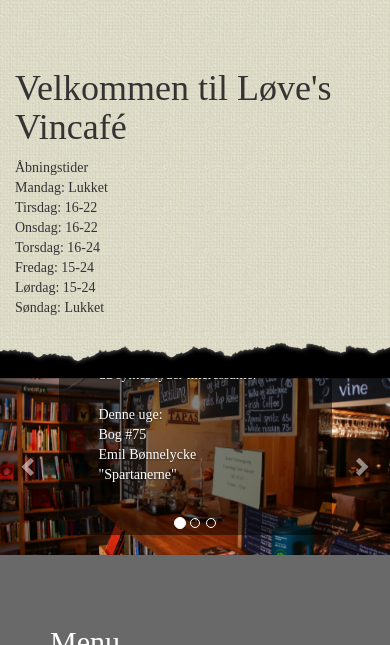
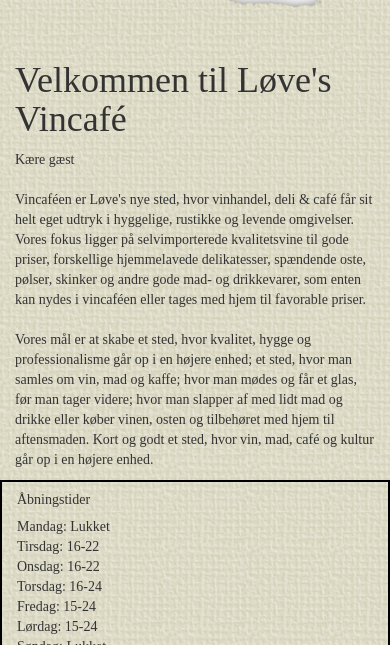
Before and after one commit to JeppeSBjerrum/projekt2.2, a PHP site: page /vincafe.php in a window 390 px wide; the page is wider, and only the part inside the window is pictured. Shown: the part 818-1463 px from the top of that part. Run offline with PHP 8.4, Linux system fonts and the light colour scheme.

Commit message:
JS virker ikke
Masser af opdatering af design.
Pas på Kraken kan fucke dokumenterne op......

```diff
--- a/css/stylesheet.css
+++ b/css/stylesheet.css
@@ -1,3 +1,7 @@
+/*BASICS*/
+body {
+	font-family: Ubuntu;
+}
 #indexsite body {
 	overflow: hidden;
 }
@@ -70,6 +74,7 @@
 	margin-left: -2vw;
 	width: 20vw;
 }
+
 /*Forside på Mobil side*/
 @media screen and (max-width:767px) {
 .vincafelink {
@@ -134,72 +139,132 @@
 	width: auto;
 }
 }
-
-
-
-
-body {font-family: Ubuntu;}
-/*VINCAFE SIDEN*/
-.carousel-caption {
-	max-width: 600px;
-margin: auto;}
-.carousel-caption p {
-	text-align: left;
+/*FÆLLES TING FOR UNDERSIDERNE - de classes og id'er der går ingen på flere undersider*/
+.abningstider {
+	border: 2px solid black;
 }
 
 #vinsite .container-fluid {
-	padding: 0;
-	background-color: rgba(0,0,0,1);
+	padding: 0;}
+
+.storvideo {
+	height: 97vh;
 }
-
-#vinvelkomstid {
-background-image: url(../images/paper.png);
-background-size: cover;
-	margin-top: -30px;
+.velkomstkasse {
+	background-image: url(../images/paper.png);
+	background-size: cover;
+	margin-top: -60px;
 	padding-top: 100px;
 	padding-bottom: 50px;
 	z-index:3;
 }
 
+
 #menuid {
 	background-color: dimgray;
 	color: white;
 	padding: 50px;
-	z-index: 3;
+	z-index: 3;}
+
+.carousel-caption {
+	max-width: 600px;
+	margin: auto;
+
 }
-#smagningid {
-	background-image: url(../images/vincafeglas.jpg);
-	background-size: cover;
-	padding: 50px;
-}
-.storvideo video{
-	height: 80vh;
-	margin-top:-11vh;
-	margin-left: -5vw;
-	z-index: 0;
-	position:sticky;
+.menucarousel {
+	margin-bottom: 30px;
 }
 
+.storvideo video{
+	z-index: -10;
+	width: 100%;
+}
+
+
+#menuindhold {
+	margin-top: 20px;
+}
+#menuid {
+	background-color: rgba(51,51,51,1.00);
+	color: white;
+	padding: 40px 20px;
+}
+/*sort kasse styling*/
 .boks {
 	background-color: rgba(0,0,0,0.50);
 	color: white;
-padding: 40px;
+	padding: 40px;
 }
+/*nav - header.php*/
 
 nav ul {
 	list-style: none;
 	float: right;
+	background-color: rgba(0,0,0,0.50);
+	margin-top: 30px;
+	padding: 0px;
 }
 nav ul li {
-	float: right;
-	padding: 20px;
 	z-index: 3;
+	float: left;
+	padding: 10px 30px;
+}
+nav a {
+	color: white;
+	font-size: 18px;
+}
+nav a:hover, nav a:visited:hover {
+	color: grey;
+	text-decoration: none;
+
 }
 #logo {
 	float: left;
 	width: 300px;
 	z-index: 10;
 }
-.maps{
-	width: 100%;
+/*Button custom*/
+.btn-custom {
+	border: 2px solid white;
+	color: white;
+	border-radius: 0px;
+	padding: 10px;
+	margin: 0px;
 }
+.btn-custom:hover, .btn-custom:visited:hover {
+	color: white;
+	cursor: pointer;
+	border: 2px solid grey;
+}
+/*footer*/
+footer .row {
+	margin-top: 30px;
+}
+footer {
+	background-color: rosybrown;
+}
+
+
+/*VINCAFE UNDERSIDEN*/
+#vinsite .container-fluid {
+	padding: 0;
+}
+#smagningid {
+	background-image: url(../images/vincafeglas.jpg);
+	background-size: cover;
+	padding-top: 80px;
+	padding-bottom: 80px;
+}
+
+#vinmenucarousel .item img {
+	min-width: 300px;
+}
+/*KONTAKT UNDEDRSIDE*/
+.navbillede {
+	height: 50vh;
+	background-image: url(../images/IMG_0760.JPG);
+}
+/*BOGCAFE UNDERSIDE*/
+.bogmenuimg {
+	padding-bottom: 30px;
+}
--- a/footer.php
+++ b/footer.php
@@ -1,8 +1,8 @@
 <footer>
-<img class="maps" src="images/mammismaps.JPG" alt="">
+<iframe src="https://www.google.com/maps/embed?pb=!1m18!1m12!1m3!1d356.7182407058315!2d10.208964280464548!3d56.16011587699538!2m3!1f0!2f0!3f0!3m2!1i1024!2i768!4f13.1!3m3!1m2!1s0x0%3A0x1cc152da79721183!2sVincaf%C3%A9en!5e0!3m2!1sda!2sdk!4v1494667091584" width="100%" height="400" frameborder="0" style="border:0" allowfullscreen></iframe>
 <div class="container">
 <div class="row">
-<div class="col-sm-3">
+<div class="col-xs-6 col-sm-3">
 	<h3>Bogcaféen</h3>
 	<p>Løve's Bog- og VinCafé<br>
 
@@ -24,8 +24,9 @@ Mandag-Fredag: 9-24 <br>
 Lørdag: 10-24 <br>
 
 Søndag: 10-18 </p>
+<a href="#"><img src="images/fcicon.png" alt=""></a>
 </div>
-<div class="col-sm-3">
+<div class="col-xs-6 col-sm-3">
 	<h3>Vincaféen</h3>
 	<p>
 		Vincaféen<br>
@@ -56,18 +57,37 @@ Lørdag: 15-24 <br>
 
 Søndag: Lukket
 	</p>
+	<a href="#"><img src="images/fcicon.png" alt=""></a>
+</div>
+<div class="col-sm-3">
+<h3>Sitemap</h3>
+<a href="index.html">Forside</a><br>
+
+<a href="bogcafe.php">Bogcafé</a><br>
+
+<a href="vincafe.php">Vincafé</a><br>
+
+<a href="kontakt.php">Kontakt</a>
 </div>
 
+	<div class="col-sm-3">
+
+</div>
 
 </div>
 <div class="text-center">
 	Credit: Music by
+	<br>
+<br>
+
+	<?php echo date('Y');?>
 </div>
 </div>
 </footer>
 </div> <!--container-fluid afsluttet-->
 	<script src="js/jquery-1.11.3.min.js"></script>
 	<script src="js/bootstrap.js"></script>
+	<script src="js/script.js"></script>
 
   </body>
 </html>
--- a/header.php
+++ b/header.php
@@ -0,0 +1,26 @@
+<!DOCTYPE html>
+<html id="vinsite" lang="da">
+  <head>
+   <!--metatags-->
+    <meta charset="utf-8">
+	<meta http-equiv="X-UA-Compatible" content="IE=edge">
+	<meta name="viewport" content="width=device-width, initial-scale=1">
+   <!--title-->
+    <title id="sitetitle">Løve's</title>
+    <!-- Bootstrap og stylesheet -->
+	<link href="css/bootstrap.css" rel="stylesheet">
+	<link rel="stylesheet" href="css/stylesheet.css">
+	<!--icon-->
+
+  </head>
+  <body>
+  <div class="container-fluid">
+  <!--Logo og nav-->
+  <img src="images/Løveslogostempel.png" alt="" id="logo">
+  <nav>
+  <ul>
+  	<li><a href="bogcafe.php">Bogcafé</a></li>
+  	<li><a href="vincafe.php">Vincafé</a></li>
+  	<li><a href="kontakt.php">Kontakt</a></li>
+  </ul>
+  </nav>
--- a/vincafe.php
+++ b/vincafe.php
@@ -1,171 +1,113 @@
-<!DOCTYPE html>
-<html id="vinsite" lang="da">
-  <head>
-   <!--metatags-->
-    <meta charset="utf-8">
-	<meta http-equiv="X-UA-Compatible" content="IE=edge">
-	<meta name="viewport" content="width=device-width, initial-scale=1">
-   <!--title-->
-    <title>Vincaféen</title>
-    <!-- Bootstrap og stylesheet -->
-	<link href="css/bootstrap.css" rel="stylesheet">
-	<link rel="stylesheet" href="css/stylesheet.css">
-	<!--icon-->
-
-  </head>
-  <body>
-  <div class="container-fluid">
-  <!--Logo og nav-->
-  <img src="images/Løveslogostempel.png" alt="" id="logo">
-  <nav>
-  <ul>
-  	<li><a href="bogcafe.php">Bogcafé</a></li>
-  	<li><a href="vincafe.php">Vincafé</a></li>
-  	<li><a href="kontakt.php">Kontakt</a></li>
-  </ul>
-  </nav>
+<?php include( "header.php" );?>
   <!--Stor video-->
   <div id="vinvideo" class="storvideo">
   <video loop autoplay>
   <source src="video/vincafe.mp4" type="video/mp4">
 </video>
   </div>
+
 <!--Velkomsttekst-->
-  <div id="vinvelkomstid">
+<div class="velkomstkasse">
 	<div class="container">
-  	<h1>Velkommen til Løve's Vincafé</h1>
-  	<p>Åbningstider<br>
+		<div class="row">
+			<h1 class="col-xs-12">Velkommen til Løve's Vincafé</h1>
+			<div class="col-sm-9">
+				<p>Kære gæst
+					<br>
+					<br> Vincaféen er Løve's nye sted, hvor vinhandel, deli & café får sit helt eget udtryk i hyggelige, rustikke og levende omgivelser. Vores fokus ligger på selvimporterede kvalitetsvine til gode priser, forskellige hjemmelavede delikatesser, spændende oste, pølser, skinker og andre gode mad- og drikkevarer, som enten kan nydes i vincaféen eller tages med hjem til favorable priser.
+					<br>
+					<br> Vores mål er at skabe et sted, hvor kvalitet, hygge og professionalisme går op i en højere enhed; et sted, hvor man samles om vin, mad og kaffe; hvor man mødes og får et glas, før man tager videre; hvor man slapper af med lidt mad og drikke eller køber vinen, osten og tilbehøret med hjem til aftensmaden. Kort og godt et sted, hvor vin, mad, café og kultur går op i en højere enhed.</p>
+			</div>
+			<div class="col-sm-3 abningstider">
 
-  	Mandag: Lukket <br>
 
-Tirsdag: 16-22 <br>
-
-Onsdag: 16-22 <br>
-
-Torsdag: 16-24 <br>
-
-Fredag: 15-24 <br>
-
-Lørdag: 15-24 <br>
-
-Søndag: Lukket </p>
-  </div></div>
-  <!--CAROUSEL-->
-
- <div id="myCarousel" class="carousel slide" data-ride="carousel">
-    <!-- Indicators -->
-    <ol class="carousel-indicators">
-      <li data-target="#myCarousel" data-slide-to="0" class="active"></li>
-      <li data-target="#myCarousel" data-slide-to="1"></li>
-      <li data-target="#myCarousel" data-slide-to="2"></li>
-    </ol>
-
-    <!-- Wrapper for slides -->
-    <div class="carousel-inner">
-
-      <div class="item active">
-        <img src="images/carouselbillede1.JPG" alt="">
-        <div class="carousel-caption boks">
-          <h3>Løve’s Bogklub</h3>
-          <p>
-
-Løve's BogKlub er et uforpligtende forum, hvor vi mødes den 2. tirsdag i hver måned klokken 19 og snakker om en udvalgt bog. Formålet er at samles om litteratur og vende nogle af de tanker, bøger skaber under og efter læsningen.
-
-Valget af bøger foretages i fællesskab og kan købes i bogcafeen. Du kan tilmelde dig til BogKlubben ved at skrive en mail til aa-cafe@loeves.dk med dit navn og emailadresse eller komme ned i bogcafeen og blive skrevet op. Og som sagt er det ganske uforpligtende at være med. Du kan bare troppe op til de møder, du syntes lyder interessante.
-<br>
-<br>
-
-Denne uge: <br>
-
-Bog #75 <br>
-
-Emil Bønnelycke <br>
-
-"Spartanerne"</p>
+				<h5>Åbningstider</h5>
+	<p>Mandag: Lukket <br> Tirsdag: 16-22 <br> Onsdag: 16-22 <br> Torsdag: 16-24 <br> Fredag: 15-24 <br> Lørdag: 15-24 <br> Søndag: Lukket </p>
 			</div>
 		</div>
-
-      <div class="item">
-        <img src="images/carouselbillede1.JPG" alt="">
-        <div class="carousel-caption boks">
-          <h3>New York</h3>
-          <p>We love the Big Apple!</p>
 	</div>
 </div>
-
-      <div class="item">
-        <img src="images/carouselbillede1.JPG" alt="">
-        <div class="carousel-caption boks">
-          <h3>New York</h3>
-          <p>We love the Big Apple!</p>
-        </div>
-      </div>
-
-    </div>
-
-    <!-- Left and right controls -->
-    <a class="left carousel-control" href="#myCarousel" data-slide="prev">
-      <span class="glyphicon glyphicon-chevron-left"></span>
-      <span class="sr-only">Previous</span>
-    </a>
-    <a class="right carousel-control" href="#myCarousel" data-slide="next">
-      <span class="glyphicon glyphicon-chevron-right"></span>
-      <span class="sr-only">Next</span>
-    </a>
-  </div>
+<!--CAROUSEL-->
 
 <!--MENU-->
 <div id="menuid">
 	<div class="container">
 		<div class="row">
 			<h2>Menu</h2>
-	  		<div class="col-sm-6">
+			<div class="col-sm-6 menucarousel">
 				<!--CAROUSEL-->
- <div id="myCarousel" class="carousel slide" data-ride="carousel">
+				<div id="vinmenucarousel" class="carousel slide" data-ride="carousel">
 					<!-- Indicators -->
 					<ol class="carousel-indicators">
-      <li data-target="#myCarousel" data-slide-to="0" class="active"></li>
-      <li data-target="#myCarousel" data-slide-to="1"></li>
-      <li data-target="#myCarousel" data-slide-to="2"></li>
+						<li data-target="#vinmenucarousel" data-slide-to="0" class="active"></li>
+						<li data-target="#vinmenucarousel" data-slide-to="1"></li>
+						<li data-target="#vinmenucarousel" data-slide-to="2"></li>
 					</ol>
 
 					<!-- Wrapper for slides -->
 					<div class="carousel-inner">
+						<div class="item active">
+							<img src="images/loevesvand.jpg" alt="" style="width:100%;">
+							<div class="carousel-caption boks">
+								<p>Vin fra Spanien</p>
+							</div>
+						</div>
 
-      <div class="item active">
-        <img src="images/IMG_0760.JPG" alt="">
+						<div class="item">
+							<img src="images/loevesvand.jpg" alt="" style="width:100%;">
 							<div class="carousel-caption boks">
-          <h3>Løve’s Bogklub</h3>
-          <p>En beksrivelse</p>
+								<p>Vin fra Italien</p>
+							</div>
+						</div>
+
+						<div class="item">
+							<img src="images/loevesvand.jpg" alt="" style="width:100%;">
+							<div class="carousel-caption boks">
+								<p>Vin fra Tønder</p>
+							</div>
+						</div>
+					</div>
+
+					<!-- Left and right controls -->
+					<a class="left carousel-control" href="#vinmenucarousel" data-slide="prev">
+      <span class="glyphicon glyphicon-chevron-left"></span>
+      <span class="sr-only">Previous</span>
+    </a>
+
+					<a class="right carousel-control" href="#vinmenucarousel" data-slide="next">
+      <span class="glyphicon glyphicon-chevron-right"></span>
+      <span class="sr-only">Next</span>
+    </a>
+
+				</div>
+
+			</div>
+
+			<div class="col-sm-6">
+				<div class="row">
+					<h4 class="col-xs-12 col-sm-3 btn-custom btn" id="vvinkort">Vinkort</h4>
+					<h4 class="col-xs-4 col-sm-3 btn-custom btn" id="vvarmt">Varmt</h4>
+					<h4 class="col-xs-4 col-sm-3 btn-custom btn" id="vkoldt">Koldt</h4>
+					<h4 class="col-xs-4 col-sm-3 btn-custom btn" id="vmad">Mad</h4>
+				</div>
+				<p id="menuindhold">For os er det vigtigt, at vores gæster har mulighed for at smage en masse forskelligt, så vi har valgt ikke at have faste vine på glas, men derimod åbne forskellige flasker alt efter udbuddet. På denne måde kan vi hver dag tilbyde nye vine på glas, samt give dem, der vil købe vin med hjem, mulighed for at smage, før de køber.<br>
+					<br> Priserne på vin ud af huset er naturligvis billigere end vine, der nydes i caféen, men uanset om du nyder vin hos os eller derhjemme, så er der altid gode priser. Og hvis man køber flere vine med hjem, er der selvfølgelig også mulighed for at få rabat, ligesom glasprisen på vine, der nydes i caféen, er ¼ af flaskeprisen, hvilket betyder, at man får det 5. glas gratis, når man køber en flaske.</p>
 			</div>
 		</div>
 
 	</div>
 </div>
-			</div>
-
-	  		<div class="col-sm-6">
-	  		<div class="row">
-	  			<h4 class="col-xs-6 col-sm-3">Vinkort</h4>
-	  			<h4 class="col-xs-6 col-sm-3">Varmt</h4>
-	  			<h4 class="col-xs-6 col-sm-3">Koldt</h4>
-	  			<h4 class="col-xs-6 col-sm-3">Mad</h4>
-	  		</div>
-				<p id="menuindhold">Her skal der komme js</p>
-	  		</div>
-	  	</div>
-
-	  </div></div>
 <div id="smagningid">
 	<div class="container">
 		<div class="row">
-	  	<div class="col-sm-6 boks"><h2>Privat vinsmagning</h2>
+			<div class="col-xs-12 col-sm-6 boks smagning">
+				<h2>Privat vinsmagning</h2>
 				<p>Hvis du mangler et sted at holde din fest, fødselsdag, reception, polterabend, konfirmation eller andet selskabelighed, så har vi lokalerne til dig. I hyggelige og rustikke omgivelser tilbyder vi ikke blot et lokale med plads til mere end 30 personer, men også en velrustet bar, et godt køkken og ikke mindst søde vintjenere. Om det er på en hverdag eller i weekenden, du ønsker at booke lokalet, betyder ikke noget. Du skriver bare en mail til aa-cafe@loeves.dk med dine ønsker og så stykker vi din begivenhed sammen efter dine behov.<br>
-<br>
-
-Lokalerne kan bookes fra mandag til fredag i tidsrummet 9-24, lørdag 10-24 samt om søndagen fra 10-18.
+					<br> Lokalerne kan bookes fra mandag til fredag i tidsrummet 9-24, lørdag 10-24 samt om søndagen fra 10-18.
 				</p>
- <a href="#"> <p class="btn-default btn">Kontakt os</p></a>
+				<a href="#">
+					<p class="btn-custom btn">Kontakt os</p>
+				</a>
 			</div>
 		</div>
 
@@ -173,4 +115,4 @@ Lokalerne kan bookes fra mandag til fredag i tidsrummet 9-24, lørdag 10-24 samt
 </div>
 
 
-	  <?php include('footer.php') ?>
+<?php include( 'footer.php' )?>
```
Also changed, not shown: bogcafe.php (+116 -24 lines), kontakt.php (added, +10 -0 lines), images/fcicon.png (added), images/paper.png, js/script.js (line endings or trailing spaces), 5 other files. Lines whose indentation alone changed are shown as unchanged.
